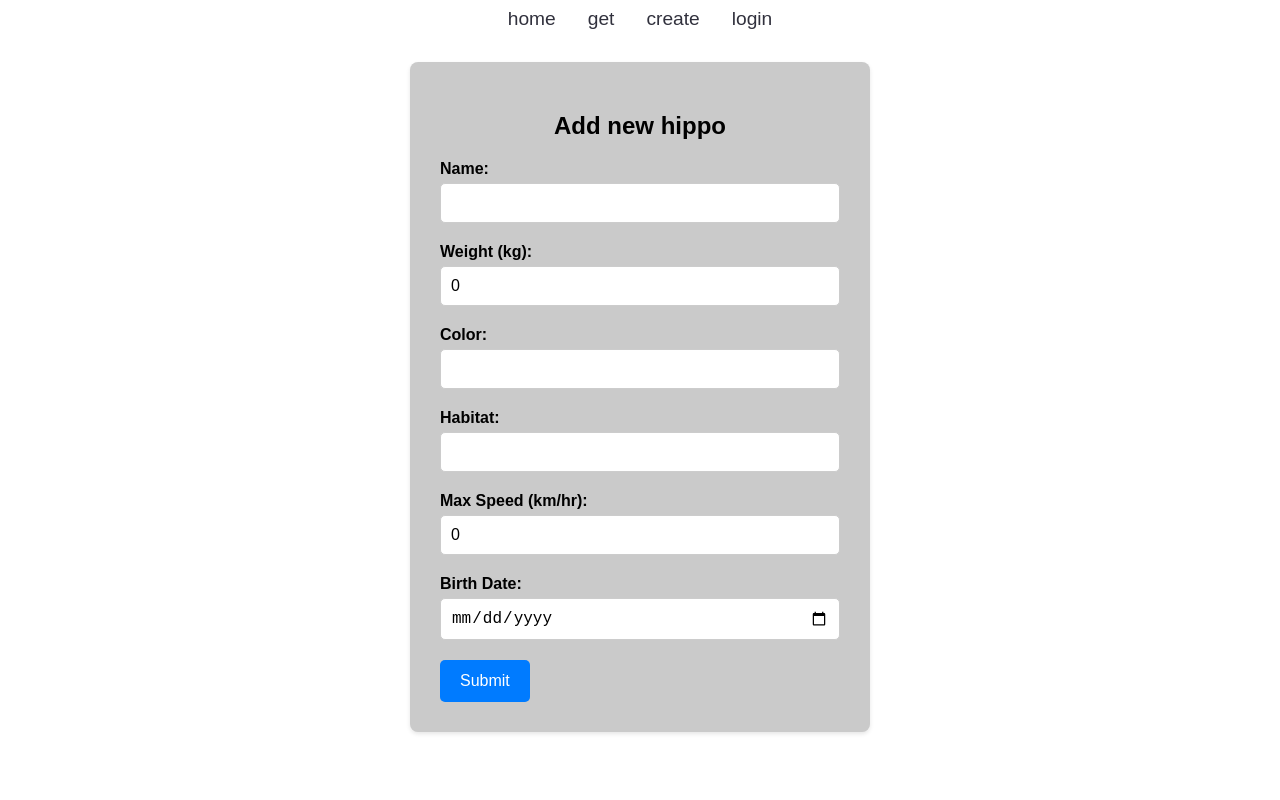
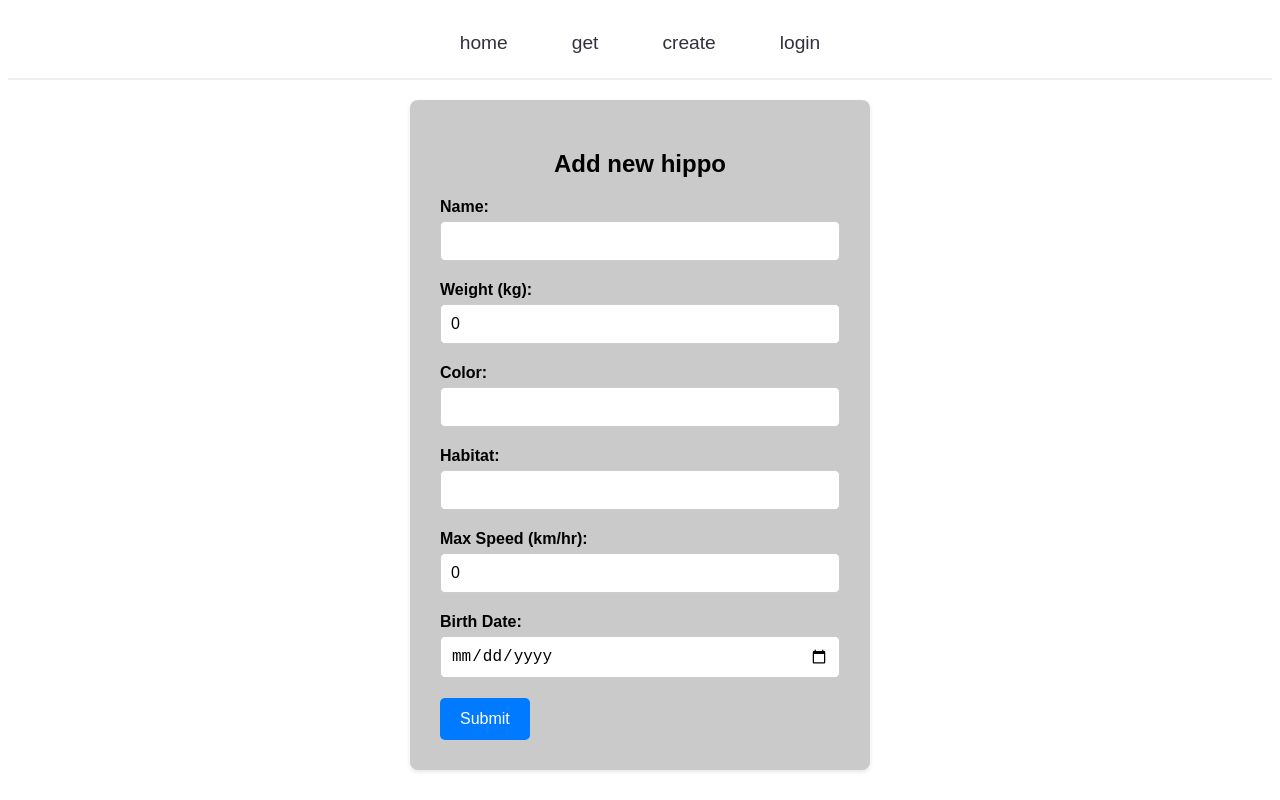
Before and after one commit to EmilseBilse/my-hippos, a SvelteKit app: page /create in a window 1280 px wide. Built offline with nearby package versions, Linux system fonts and the light colour scheme.

Commit message:
updated navbar (#4)

```diff
--- a/src/routes/+layout.svelte
+++ b/src/routes/+layout.svelte
@@ -12,47 +12,69 @@
 	});
 </script>
 
-<article class="centering columns">
-	<nav class="centering">
-		<a href="/" class="navBarTextStyling">home</a>
-		<a href="/get" class="navBarTextStyling">get</a>
-		<a href="/create" class="navBarTextStyling">create</a>
+<article class="navbar-container">
+	<nav class="navbar">
+		<a href="/" class="nav-link">home</a>
+		<a href="/get" class="nav-link">get</a>
+		<a href="/create" class="nav-link">create</a>
 		{#if !$tokenStore}
-			<a href="/login" class="navBarTextStyling">login</a>
+			<a href="/login" class="nav-link">login</a>
 		{:else}
-			<button on:click={logout} class="removeBtnStyling">logout</button>
+			<button on:click={logout} class="logout-btn">logout</button>
 		{/if}
 	</nav>
-
-	<slot />
 </article>
 
+<slot />
+
 <style>
-	.centering {
+	.navbar-container {
+		position: sticky;
+		top: 0;
+		background-color: #fff;
+		border-bottom: 2px solid #eee;
+		z-index: 1000;
+	}
+
+	.navbar {
 		display: flex;
 		justify-content: center;
+		align-items: center;
 		gap: 2rem;
+		padding: 1rem 0;
 	}
 
-	.navBarTextStyling {
+	.nav-link {
 		color: rgb(49, 49, 61);
 		font-size: larger;
 		text-decoration: none;
-	}
-	.columns {
-		flex-direction: column;
+		padding: 0.5rem 1rem;
+		transition:
+			color 0.3s ease,
+			background-color 0.3s ease;
 	}
 
-	.removeBtnStyling {
+	.nav-link:hover,
+	.nav-link:focus {
+		background-color: #f0f0f0;
+		border-radius: 5px;
+	}
+
+	.logout-btn {
 		background: none;
-		color: inherit;
-		border: none;
-		padding: 0;
-		font: inherit;
+		color: rgb(49, 49, 61);
+		border: 1px solid rgb(49, 49, 61); /* Optional: adds a border to the logout button */
+		padding: 0.5rem 1rem;
+		font-size: larger;
 		cursor: pointer;
-		outline: inherit;
-		color: rgb(49, 49, 61);
-		font-size: larger;
-		text-decoration: none;
+		border-radius: 5px;
+		transition:
+			color 0.3s ease,
+			background-color 0.3s ease;
+	}
+
+	.logout-btn:hover,
+	.logout-btn:focus {
+		background-color: #f0f0f0;
 	}
 </style>
--- a/src/routes/create/+page.svelte
+++ b/src/routes/create/+page.svelte
@@ -23,7 +23,7 @@
 	}
 </script>
 
-<article>
+<article style="padding-top: 20px">
 	<form on:submit|preventDefault={upload}>
 		<h2>Add new hippo</h2>
 		<div class="form-group">
--- a/src/routes/login/+page.svelte
+++ b/src/routes/login/+page.svelte
@@ -25,7 +25,8 @@
 	}
 </script>
 
-<article class="login-container">
+<article style="padding-top: 20px;">
+	<div class="login-container">
 		<h2>Login</h2>
 		<form on:submit|preventDefault={login}>
 			<input
@@ -48,6 +49,7 @@
 		</form>
 		<div class="create-account-link">
 			<a href="/signup">Create an account</a>
+		</div>
 	</div>
 </article>
 
--- a/src/routes/signup/+page.svelte
+++ b/src/routes/signup/+page.svelte
@@ -28,7 +28,8 @@
 	}
 </script>
 
-<article class="wrapper">
+<article style="padding-top: 20px">
+	<div class="wrapper">
 		<form on:submit|preventDefault={signup}>
 			<h2>Create Account</h2>
 			<p class="hint-text">It's quick and easy.</p>
@@ -73,6 +74,7 @@
 		</form>
 		<div class="redirect-button">
 			<a href="/login">Already have an account? Login here.</a>
+		</div>
 	</div>
 </article>
 
```
Lines whose indentation alone changed are shown as unchanged.
